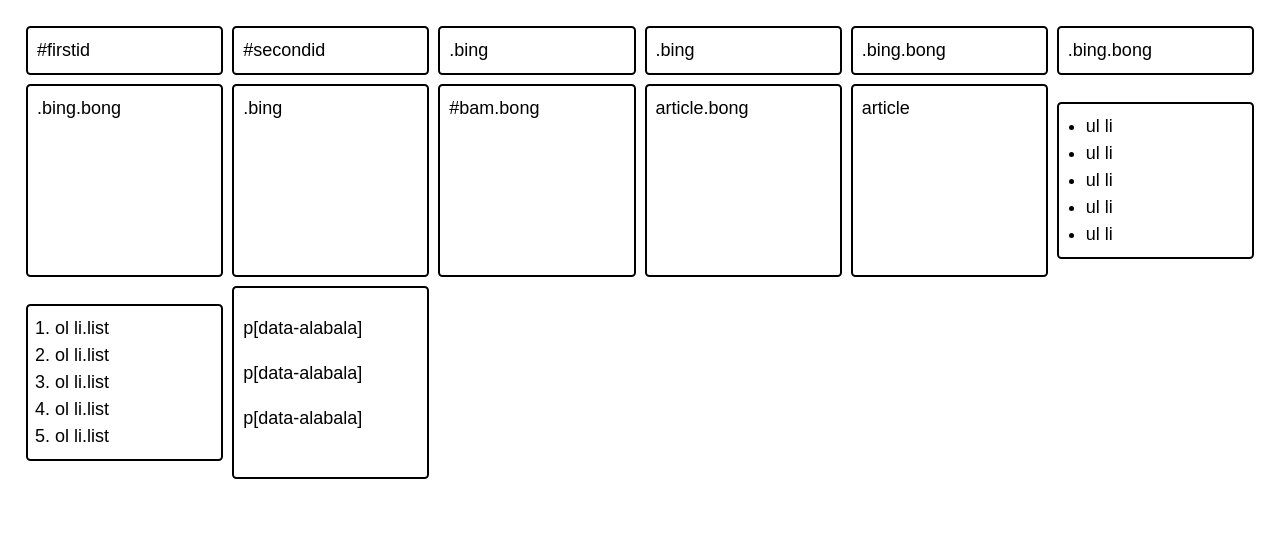
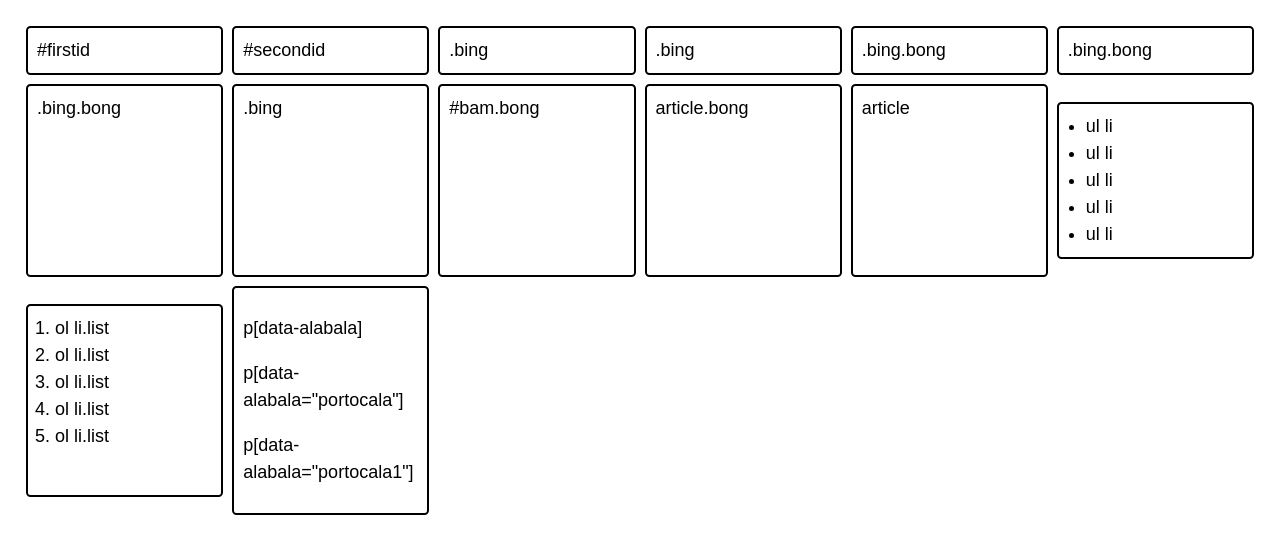
Before and after one commit to Stuff-for-CodeCool/dom-js-presentation, a plain HTML site: page index.html in a window 1280 px wide. Drawn offline with Linux system fonts and the light colour scheme.

Commit message:
p[data-*]

```diff
--- a/index.html
+++ b/index.html
@@ -48,9 +48,9 @@
         <li class="list">ol li.list</li>
     </ol>
     <article>
-        <p data-alabala="portocala1">p[data-alabala]</p>
-        <p data-alabala="portocala2">p[data-alabala]</p>
-        <p data-alabala="portocala3">p[data-alabala]</p>
+        <p data-alabala>p[data-alabala]</p>
+        <p data-alabala="portocala">p[data-alabala="portocala"]</p>
+        <p data-alabala="portocala1">p[data-alabala="portocala1"]</p>
     </article>
 </body>
 </html>
```
